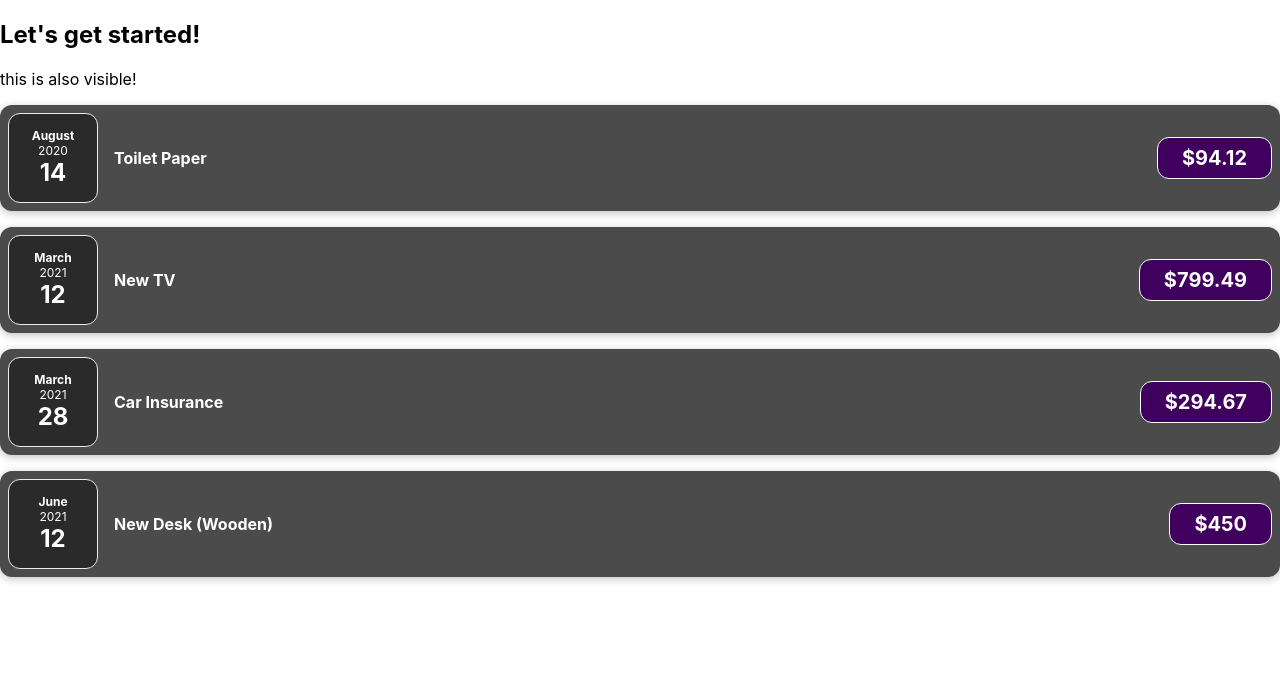
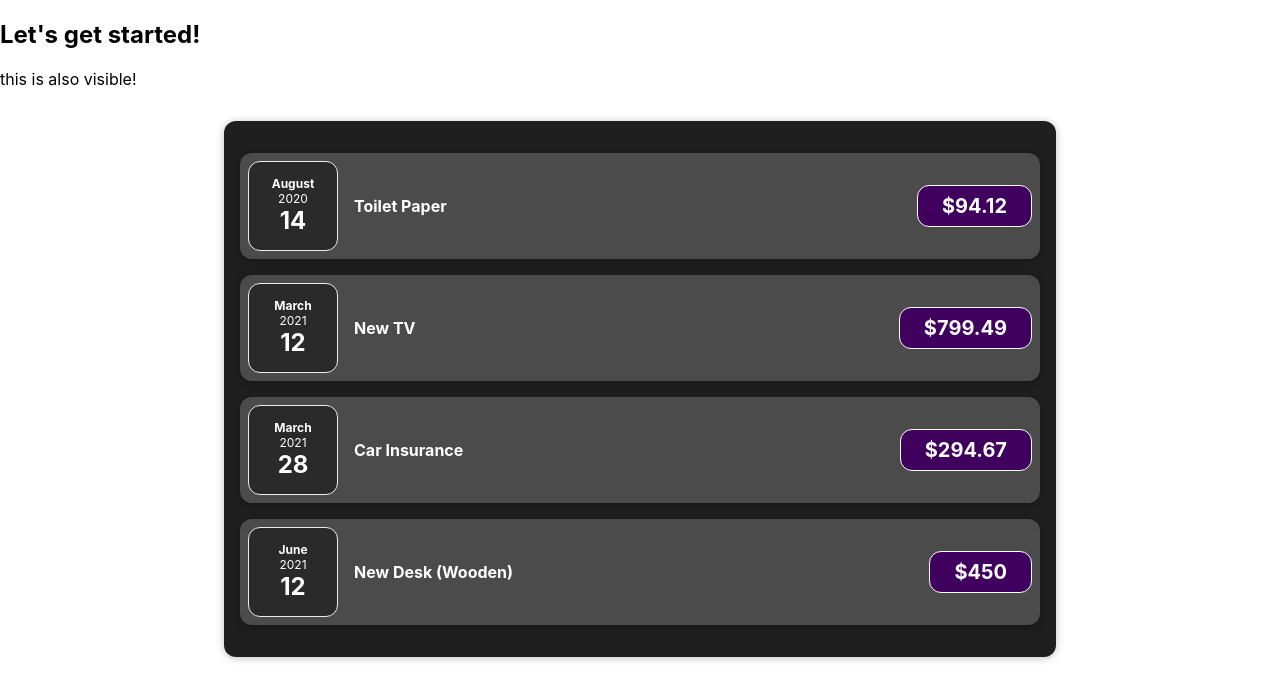
Before and after one commit to iMaupin/expense_tracker, a React (Create React App) app: page / in a window 1280 px wide. Shown: the top 700 px of the page. Built offline with nearby package versions, Linux system fonts and the light colour scheme.

Commit message:
extracted expenses into a compnenet

```diff
--- a/src/App.js
+++ b/src/App.js
@@ -1,4 +1,4 @@
-import ExpenseItem from './components/ExpenseItem'
+import Expenses from './components/Expenses'
 
 function App () {
   const expenses = [
@@ -26,26 +26,7 @@
     <div>
       <h2>Let's get started!</h2>
       <p>this is also visible!</p>
-      <ExpenseItem
-        title={expenses[0].title}
-        amount={expenses[0].amount}
-        date={expenses[0].date}
-      />
-      <ExpenseItem
-        title={expenses[1].title}
-        amount={expenses[1].amount}
-        date={expenses[1].date}
-      />
-      <ExpenseItem
-        title={expenses[2].title}
-        amount={expenses[2].amount}
-        date={expenses[2].date}
-      />
-      <ExpenseItem
-        title={expenses[3].title}
-        amount={expenses[3].amount}
-        date={expenses[3].date}
-      />
+      <Expenses expenses={expenses} />
     </div>
   )
 }
--- /dev/null
+++ b/src/components/Expenses.css
@@ -0,0 +1,9 @@
+.expenses {
+    padding: 1rem;
+    background-color: rgb(31, 31, 31);
+    margin: 2rem auto;
+    width: 50rem;
+    max-width: 95%;
+    border-radius: 12px;
+    box-shadow: 0 1px 8px rgba(0, 0, 0, 0.25);
+}
--- /dev/null
+++ b/src/components/Expenses.js
@@ -0,0 +1,18 @@
+import ExpenseItem from './ExpenseItem'
+import './Expenses.css'
+
+const Expenses = ({ expenses }) => {
+  return (
+    <div className='expenses'>
+      {expenses.map(expense => {
+        return (
+          <div key={expense.id}>
+            <ExpenseItem title={expense.title} date={expense.date} amount={expense.amount} />
+          </div>
+        )
+      })}
+    </div>
+  )
+}
+
+export default Expenses
```
